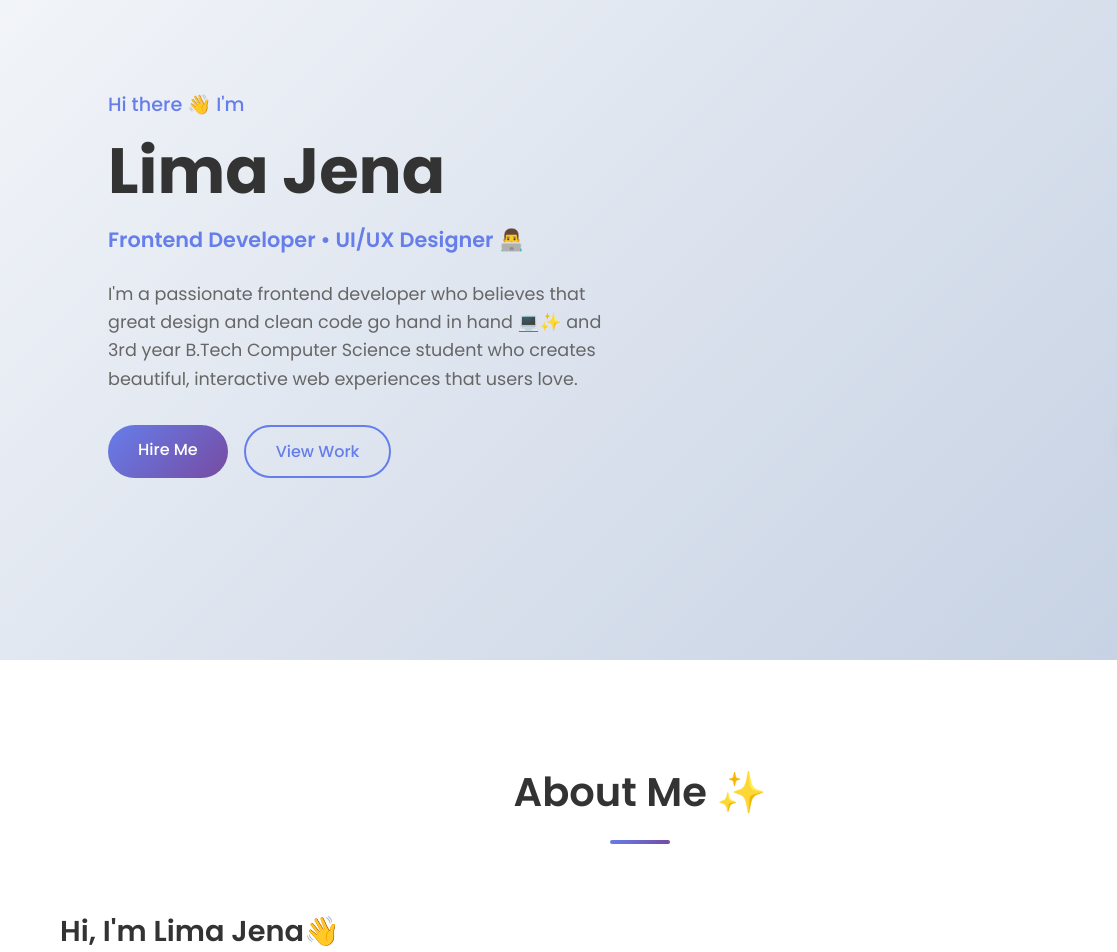
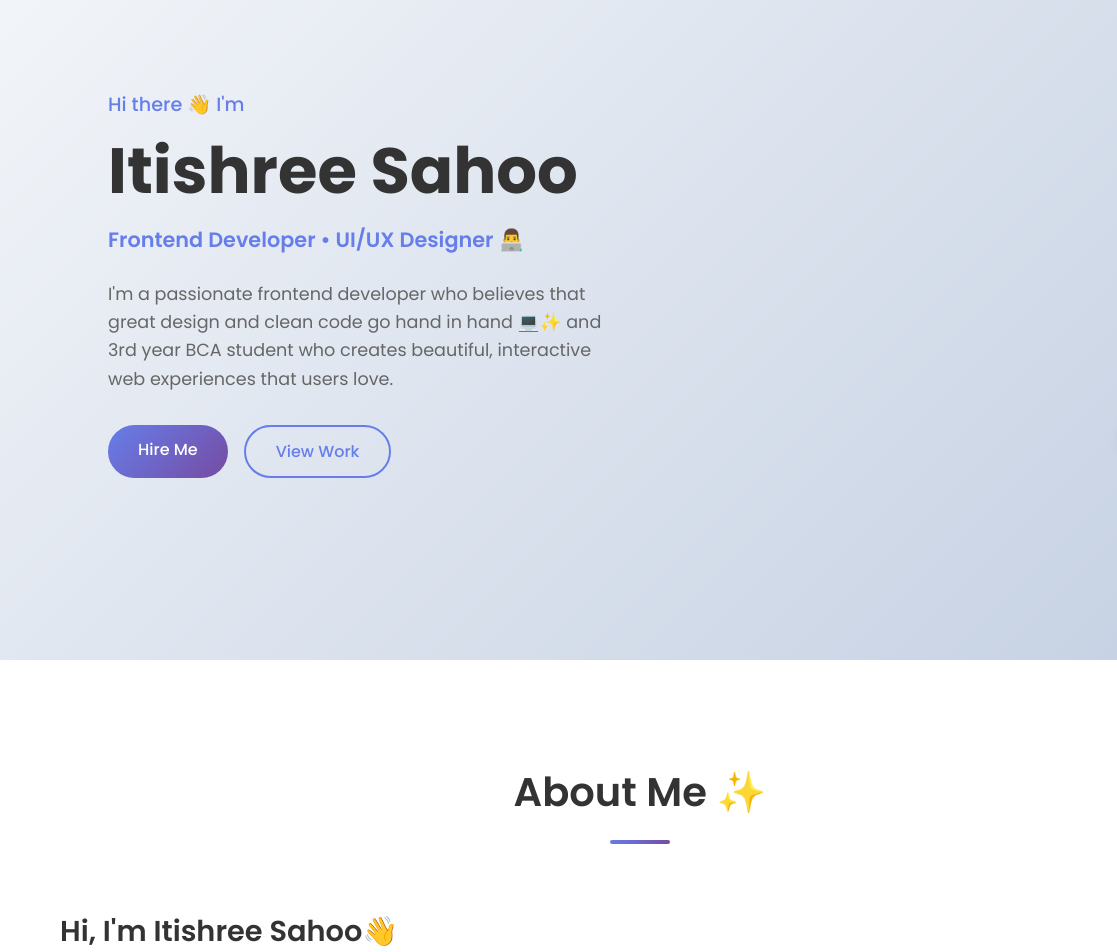
Before and after one commit to itishree748/portfolioIS, a plain HTML site: page index.html in a window 1280 px wide. Shown: the part 140-1092 px from the top of the page, 0-1117 px from the left. Drawn offline with Linux system fonts and the light colour scheme.

Commit message:
Update index.html

```diff
--- a/index.html
+++ b/index.html
@@ -3,7 +3,7 @@
 <head>
     <meta charset="UTF-8">
     <meta name="viewport" content="width=device-width, initial-scale=1.0">
-    <title>Lima Jena - Frontend Developer Portfolio</title>
+    <title>Itishree Sahoo - Frontend Developer Portfolio</title>
     <meta name="description" content="Frontend Developer & B.Tech CS Student - Creating beautiful web experiences">
 
     <!-- Google Fonts -->
@@ -59,10 +59,10 @@
                 <div class="hero-content">
                     <div class="hero-text">
                         <p class="hero-greeting">Hi there 👋 I'm</p>
-                        <h1 class="hero-title">Lima Jena</h1>
+                        <h1 class="hero-title">Itishree Sahoo</h1>
                         <p class="hero-subtitle">Frontend Developer • UI/UX Designer 👨‍💻</p>
                         <p class="hero-description">
-                            I'm a passionate frontend developer who believes that great design and clean code go hand in hand 💻✨ and 3rd year B.Tech Computer Science student
+                            I'm a passionate frontend developer who believes that great design and clean code go hand in hand 💻✨ and 3rd year BCA student
                             who creates beautiful, interactive web experiences that users love.
                         </p>
                         <div class="hero-buttons">
@@ -74,7 +74,7 @@
 
                 <!-- Social Links -->
                 <div class="social-links">
-                    <a href="https://github.com/limajena2416" class="social-link"><i class="fab fa-github"></i></a>
+                    <a href="https://github.com/itishree784" class="social-link"><i class="fab fa-github"></i></a>
             </div>
         </section>
 
@@ -89,7 +89,7 @@
                 <div class="about-content">
 
                     <div class="about-text">
-                        <h3>Hi, I'm Lima Jena👋</h3>
+                        <h3>Hi, I'm Itishree Sahoo👋</h3>
                         <p>
                             I'm a passionate frontend developer and a 3rd year BCA student
                             who finds joy in transforming creative ideas into beautiful, interactive web experiences.
@@ -214,7 +214,7 @@
 
                         <div class="contact-item">
                             <i class="fas fa-envelope"></i>
-                            <span>limajena836@gmail.com</span>
+                            <span>itishreesahoo1201@gmail.com</span>
                         </div>
                         <div class="contact-item">
                             <i class="fas fa-phone"></i>
@@ -247,7 +247,7 @@
     <footer class="footer">
         <div class="container">
             <div class="footer-content">
-                <p>&copy; 2024 Lima Jena. Made with ❤️ and lots of ☕</p>
+                <p>&copy; 2024 Itishree Sahoo. Made with ❤️ and lots of ☕</p>
                 <div class="footer-social">
                     <a href="https://github.com/limajena2416" class="social-link"><i class="fab fa-github"></i></a>
 
```
